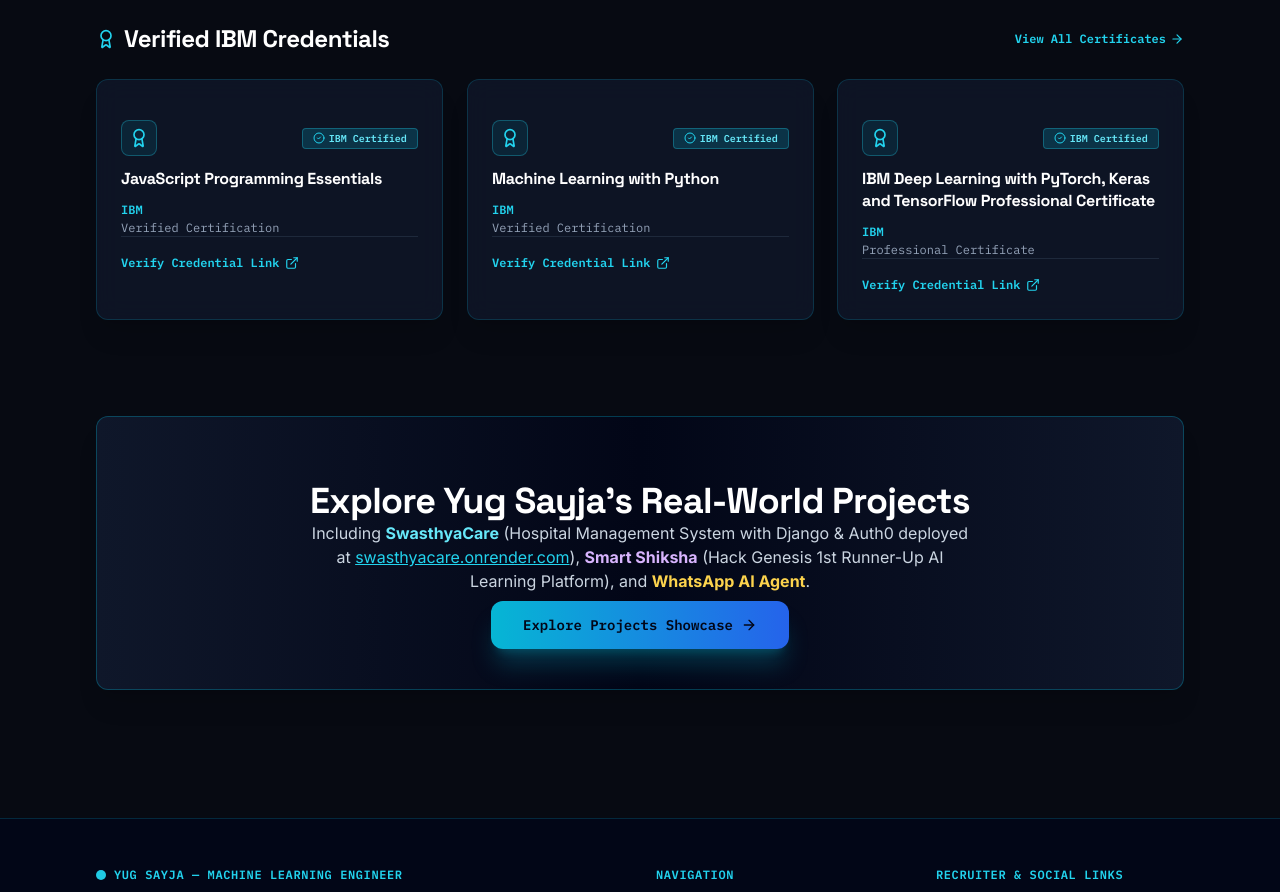
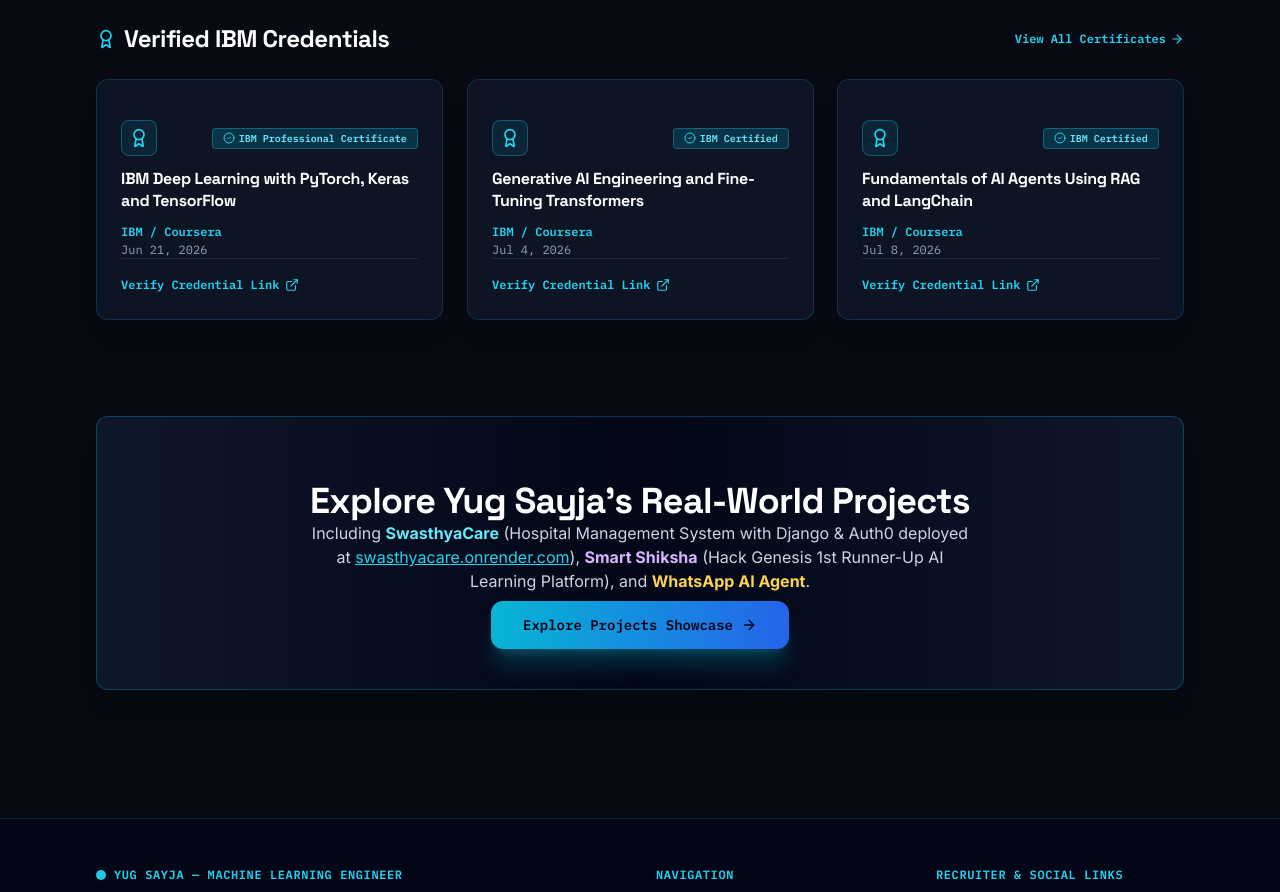
Before and after one commit to sayja-yug/Yug-Sayja, a React (Vite) app: page / in a window 1280 px wide. Shown: the part 2500-3392 px from the top of the page. Built offline with nearby package versions, Linux system fonts and the light colour scheme.

Commit message:
Update certificates with all 5 IBM certificates from PDFs, displaying top 3 high-impact certificates on Homepage

```diff
--- a/src/data/portfolioData.js
+++ b/src/data/portfolioData.js
@@ -155,31 +155,54 @@
 
   certificates: [
     {
-      id: "ibm-js",
-      title: "JavaScript Programming Essentials",
-      issuer: "IBM",
-      date: "Verified Certification",
-      skills: ["JavaScript", "Web Development", "DOM Manipulation"],
-      credentialUrl: "https://coursera.org",
-      badgeText: "IBM Certified",
+      id: "ibm-dl-prof",
+      title: "IBM Deep Learning with PyTorch, Keras and TensorFlow",
+      issuer: "IBM / Coursera",
+      date: "Jun 21, 2026",
+      skills: ["PyTorch", "Keras", "TensorFlow 2", "CNNs", "Transformers", "NLP"],
+      credentialUrl: "https://coursera.org/verify/professional-cert/1EFGQEQJEVPH",
+      badgeText: "IBM Professional Certificate",
+      featured: true,
     },
     {
-      id: "ibm-ml",
-      title: "Machine Learning with Python",
-      issuer: "IBM",
-      date: "Verified Certification",
-      skills: ["Supervised Learning", "Scikit-Learn", "Regression & Classification"],
-      credentialUrl: "https://coursera.org",
+      id: "ibm-genai-transformers",
+      title: "Generative AI Engineering and Fine-Tuning Transformers",
+      issuer: "IBM / Coursera",
+      date: "Jul 4, 2026",
+      skills: ["Generative AI", "Transformers", "Fine-Tuning", "HuggingFace", "LLMs"],
+      credentialUrl: "https://coursera.org/verify/75N17IEAW76J",
       badgeText: "IBM Certified",
+      featured: true,
     },
     {
-      id: "ibm-dl",
-      title: "IBM Deep Learning with PyTorch, Keras and TensorFlow Professional Certificate",
-      issuer: "IBM",
-      date: "Professional Certificate",
-      skills: ["PyTorch", "Keras", "TensorFlow", "Deep Neural Networks"],
-      credentialUrl: "https://coursera.org",
+      id: "ibm-ai-agents-rag",
+      title: "Fundamentals of AI Agents Using RAG and LangChain",
+      issuer: "IBM / Coursera",
+      date: "Jul 8, 2026",
+      skills: ["AI Agents", "LangChain", "RAG", "Vector Search", "LLM Orchestration"],
+      credentialUrl: "https://coursera.org/verify/9LREPAW91YWR",
       badgeText: "IBM Certified",
+      featured: true,
+    },
+    {
+      id: "ibm-dl-pytorch",
+      title: "Deep Learning with PyTorch",
+      issuer: "IBM / Coursera",
+      date: "Jun 20, 2026",
+      skills: ["PyTorch", "Neural Networks", "Deep Learning", "Loss Functions"],
+      credentialUrl: "https://coursera.org/verify/DJ7LX21MPXPY",
+      badgeText: "IBM Certified",
+      featured: false,
+    },
+    {
+      id: "ibm-js-essentials",
+      title: "JavaScript Programming Essentials",
+      issuer: "IBM / Coursera",
+      date: "Mar 6, 2026",
+      skills: ["JavaScript", "Web Development", "Frontend Essentials"],
+      credentialUrl: "https://coursera.org/verify/4APKBHSCPH3N",
+      badgeText: "IBM Certified",
+      featured: false,
     },
   ],
 };
--- a/src/pages/Home.jsx
+++ b/src/pages/Home.jsx
@@ -223,7 +223,7 @@
         </div>
 
         <div className="grid grid-cols-1 md:grid-cols-3 gap-6">
-          {certificates.map((cert) => (
+          {certificates.filter((c) => c.featured).map((cert) => (
             <Card3D key={cert.id} maxTilt={5} className="p-6 space-y-4 flex flex-col justify-between h-full">
               <div className="space-y-3">
                 <div className="flex items-center justify-between gap-2">
```
Also changed, not shown: 1 other file (tests, documents, lock files or other folders).
